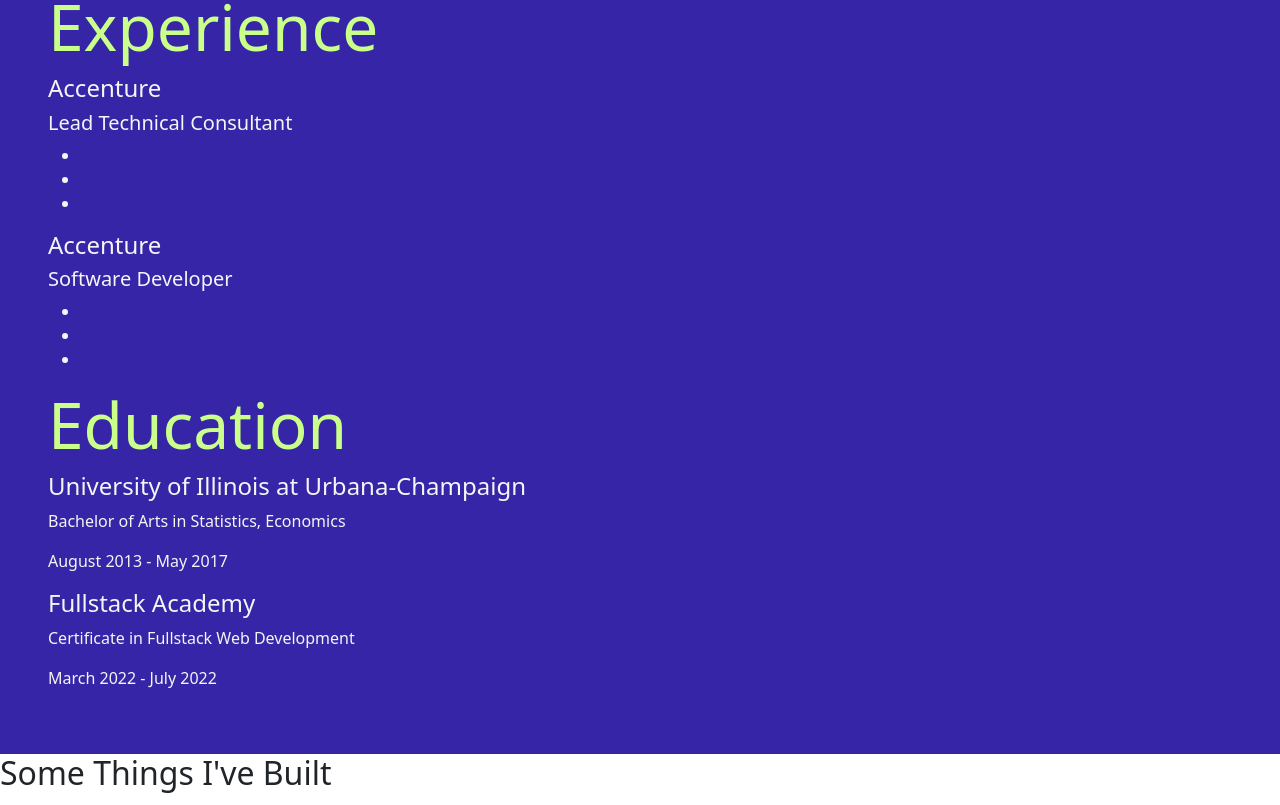
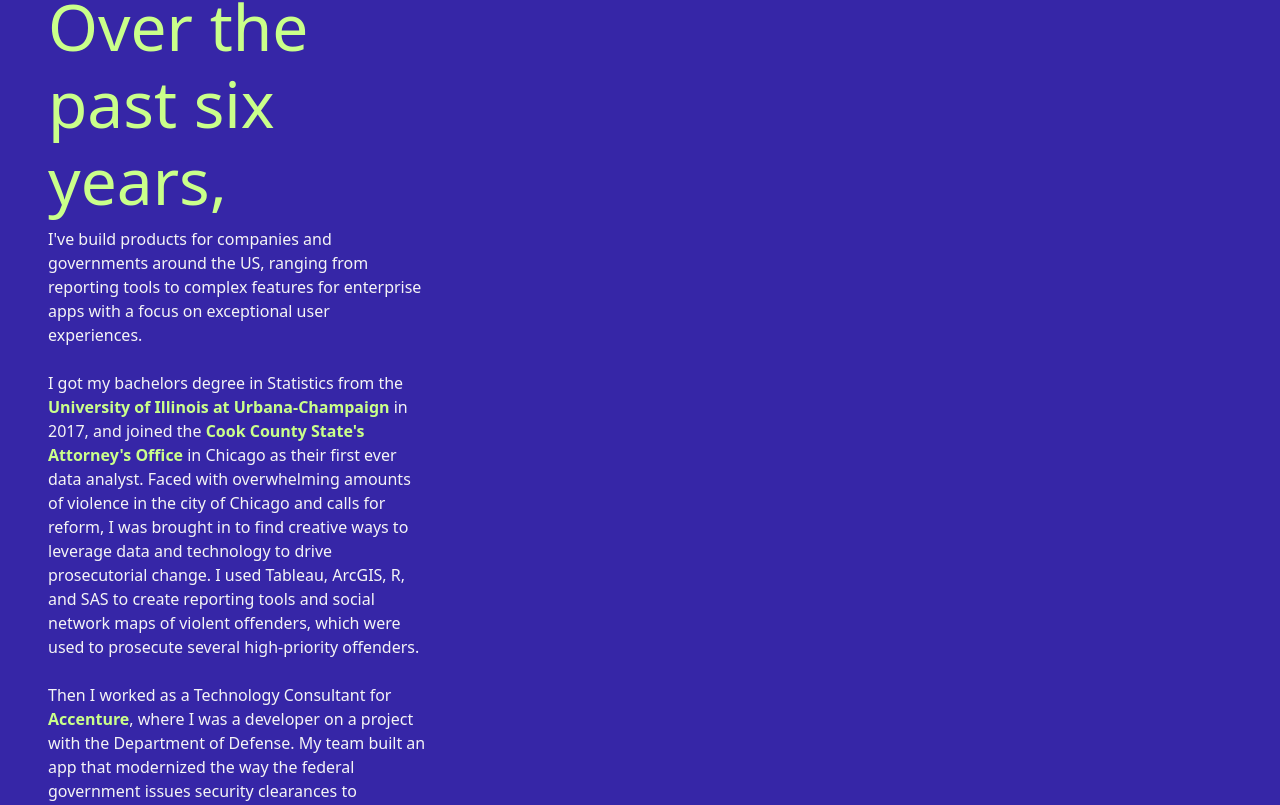
Before and after one commit to michaelvarga/portfolio-2, a React (Create React App) app: page / in a window 1280 px wide. Shown: the part 1675-2480 px from the top of the page. Built offline with nearby package versions, Linux system fonts and the light colour scheme.

Commit message:
Updated the projects section, still working on styling it

```diff
--- a/src/Components/Experience/index.js
+++ b/src/Components/Experience/index.js
@@ -4,49 +4,22 @@
 const Experience = () => {
   return (
     <div className="fluid-container min-vh-100 experience p-5">
-      <div>
-        <div>
-          <h3>Experience</h3>
-          <div>
-            <h4>Accenture</h4>
-            <div>
-              <h5>Lead Technical Consultant</h5>
-            </div>
-            <div>
-              <ul>
-                <li></li>
-                <li></li>
-                <li></li>
-              </ul>
-            </div>
-          </div>
-          <div>
-            <h4>Accenture</h4>
-            <div>
-              <h5>Software Developer</h5>
-            </div>
-            <div>
-              <ul>
-                <li></li>
-                <li></li>
-                <li></li>
-              </ul>
-            </div>
-          </div>
+      <div className="row">
+        <div className="col-md-4">
+          <h3>Over the past six years,</h3>
+          <p>
+            I've build products for companies and governments around the US,
+            ranging from reporting tools to complex features for enterprise apps
+            with a focus on exceptional user experiences.
+            <br/><br/>
+            I got my bachelors degree in Statistics from the <span>University of Illinois at Urbana-Champaign</span> in 2017, and joined the <span>Cook County State's Attorney's Office</span> in Chicago as their first ever data analyst. Faced with overwhelming amounts of violence in the city of Chicago and calls for reform, I was brought in to find creative ways to leverage data and technology to drive prosecutorial change. I used Tableau, ArcGIS, R, and SAS to create reporting tools and social network maps of violent offenders, which were used to prosecute several high-priority offenders.
+            <br/><br/>
+            Then I worked as a Technology Consultant for <span>Accenture</span>, where I was a developer on a project with the Department of Defense. My team built an app that modernized the way the federal government issues security clearances to personnel across the entire federal government, eliminating bottlenecks in the existing process and enabling millions of employees and contractors to get their security clearance significantly quicker.
+            <br/><br/>
+            After discovering my passion for software development at Accenture, I left the company to join a full time, immersive web development bootcamp at Fullstack Academy with the intention of transitioning careers from consulting to software engineering.
+          </p>
         </div>
-        <div>
-          <h3>Education</h3>
-          <div>
-            <h4>University of Illinois at Urbana-Champaign</h4>
-            <p>Bachelor of Arts in Statistics, Economics</p>
-            <p>August 2013 - May 2017</p>
-          </div>
-          <div>
-            <h4>Fullstack Academy</h4>
-            <p>Certificate in Fullstack Web Development</p>
-            <p>March 2022 - July 2022</p>
-          </div>
-        </div>
+        <div className="col-md-8"></div>
       </div>
     </div>
   );
--- a/src/Components/Experience/index.scss
+++ b/src/Components/Experience/index.scss
@@ -11,4 +11,9 @@
   }
 
   color: $text-color;
+
+  span {
+    color: $secondary-color;
+    font-weight: bold;
+  }
 }
--- a/src/Components/Projects/index.js
+++ b/src/Components/Projects/index.js
@@ -1,10 +1,80 @@
 import React from 'react'
 import './index.scss'
+import { GitHub, Launch, YouTube } from "@mui/icons-material"
+
+const liStyle = "list-inline-item me-3"
 
 const Projects = () => {
   return (
-    <div>
+    <div className="fluid-container min-vh-100 p-5 projects">
       <h2>Some Things I've Built</h2>
+      <div>
+        <div>
+          <h3>Happilist</h3>
+          <p>A full-stack social media app that encourages you to be productive and democratize your todo lists amongst your friends. This mobile app has some similar features of traditional social media apps, including authentication, sending and approving friend requests, uploading stories, viewing and interacting with a user feed, and more. It uses a Tensorflow.js for content moderation and Google Cloud storage for media.</p>
+          <ul className="list-inline mt-2">
+            <li className={liStyle}>React Native</li>
+            <li className={liStyle}>Expo</li>
+            <li className={liStyle}>React Hooks</li>
+            <li className={liStyle}>NoSQL</li>
+            <li className={liStyle}>Google Firebase</li>
+            <li className={liStyle}>Tensorflow.js</li>
+            <li className={liStyle}>Styled Components</li>
+          </ul>
+
+          <a href="https://github.com/2204-cookiemonsters-capstone/amazing-app" target="_blank" rel="noreferrer" aria-label="GitHub"><GitHub/></a>
+          <a href="https://www.youtube.com/watch?v=qvU4MeqDAZk&ab_channel=MikeVarga" target="_blank" rel="noreferrer"><YouTube/></a>
+        </div>
+        <div>
+          <h3>Grace's Greens</h3>
+          <p>A full-stack e-commerce site that sells plants. Features account authentication and guest/user cart and checkout.</p>
+          <ul className="list-inline mt-2">
+            <li className={liStyle}>React</li>
+            <li className={liStyle}>Redux</li>
+            <li className={liStyle}>Express</li>
+            <li className={liStyle}>PostgreSQL</li>
+            <li className={liStyle}>Sequelize</li>
+            <li className={liStyle}>Bcrypt</li>
+            <li className={liStyle}>JSON Web Tokens</li>
+          </ul>
+          <a href="https://github.com/FullStack-Sisko/GraceShopper" target="_blank" rel="noreferrer" aria-label="GitHub"><GitHub/></a>
+        </div>
+        <div>
+          <h3>National Background Investigation Services (NBIS)</h3>
+          <p>An enterprise application for the DoD that modernizes the way they issue over one million security clearances annually.</p>
+          <ul className="list-inline mt-2">
+            <li className={liStyle}>Pegasystems</li>
+            <li className={liStyle}>Javascript</li>
+            <li className={liStyle}>HTML</li>
+            <li className={liStyle}>CSS</li>
+          </ul>
+          <a href="https://www.dcsa.mil/is/nbis/" target="_blank" rel="noreferrer" aria-label="NBIS"><Launch/></a>
+        </div>
+        <div>
+          <h3>Handpose</h3>
+          <p>Uses a Tensorflow maching learning library to detect points on a users hand through their webcam, and detects hand gestures that correspond to popular emojis. This is being refactored to detect the American Sign Language alphabet to spell out words using just a user's webcam.
+          </p>
+          <ul className="list-inline mt-2">
+            <li className={liStyle}>React</li>
+            <li className={liStyle}>React Hooks</li>
+            <li className={liStyle}>Tensorflow.js</li>
+          </ul>
+          <a href="https://github.com/michaelvarga/Handpose" target="_blank" rel="noreferrer" aria-label="GitHub"><GitHub/></a>
+        </div>
+        <div>
+          <h3>Portfolio Site</h3>
+          <div className="tools-used">
+            <ul className="list-inline mt-2">
+              <li className={liStyle}>React</li>
+              <li className={liStyle}>Bootstrap</li>
+              <li className={liStyle}>Sass</li>
+              <li className={liStyle}>Material UI</li>
+              <li className={liStyle}>Firebase</li>
+            </ul>
+            <a href="https://github.com/michaelvarga/portfolio-2" target="_blank" rel="noreferrer" aria-label="GitHub"><GitHub/></a>
+          </div>
+        </div>
+      </div>
     </div>
   )
 }
--- a/src/Components/Projects/index.scss
+++ b/src/Components/Projects/index.scss
@@ -0,0 +1,11 @@
+$primary-color: #3626a7;
+$secondary-color: #caff8a;
+
+
+.projects {
+  // background-color: $secondary-color;
+
+    a {
+      color: $primary-color;
+    }
+}
```
